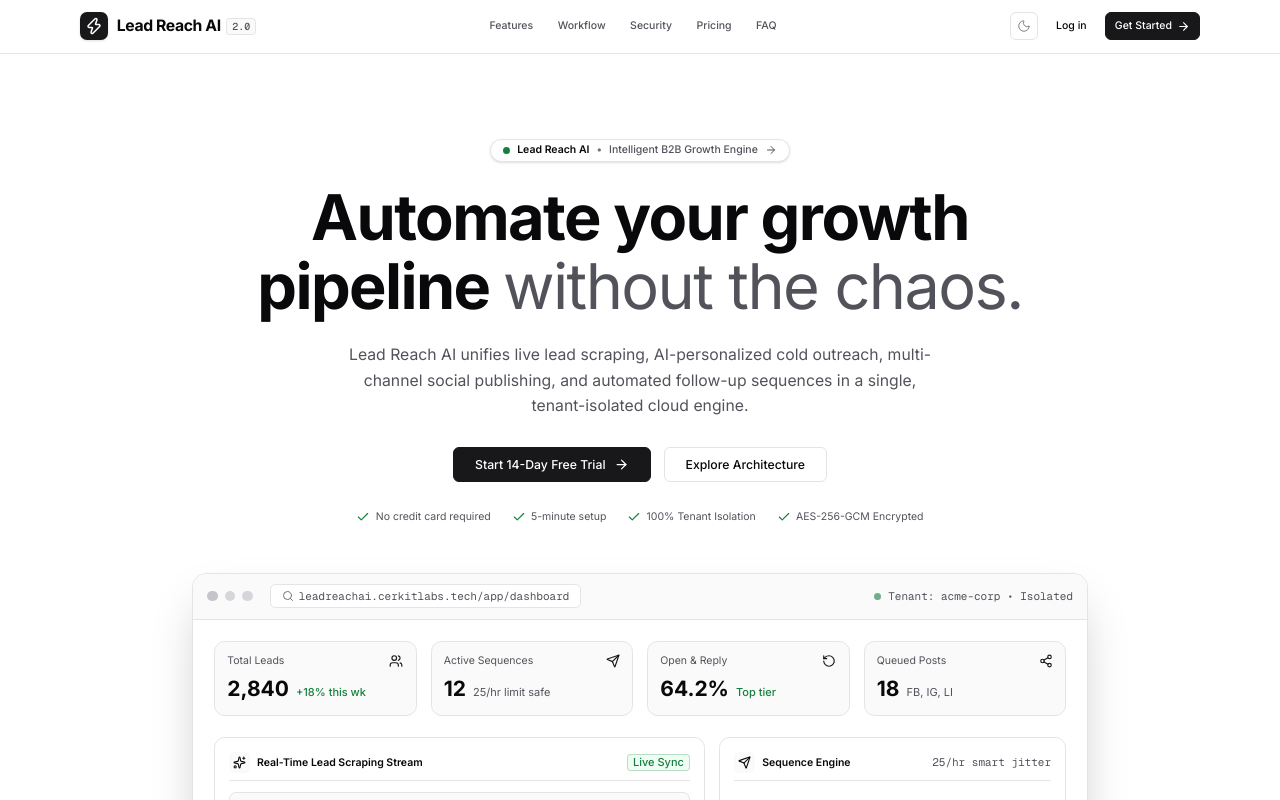
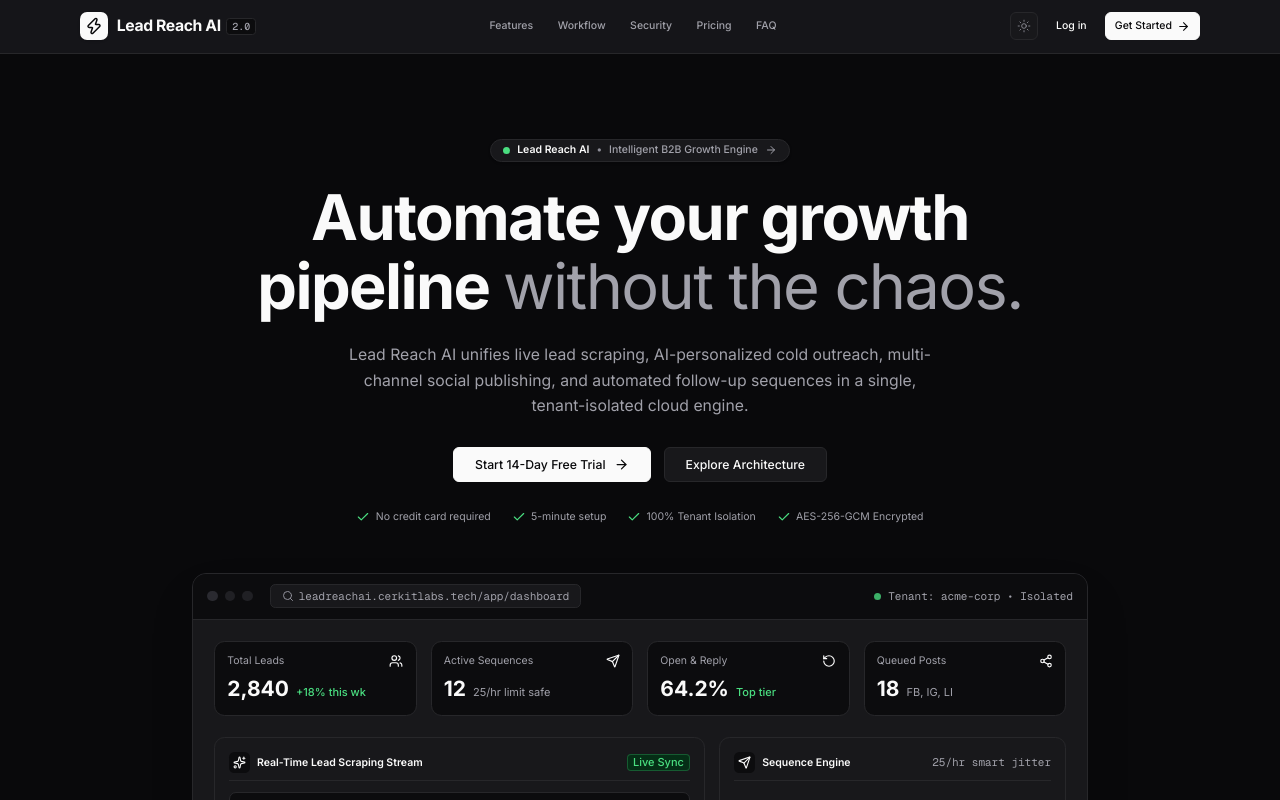
Before and after one commit to riyajul-rony/AutoHub-App, a Next.js app: page / in a window 1280 px wide. Shown: the top 800 px of the page. Built offline with nearby package versions, Linux system fonts and the light colour scheme; no server answers.

Commit message:
feat(theme): make linear-style dark mode default across app with zero-fouc server and client persistence

```diff
--- a/src/app/globals.css
+++ b/src/app/globals.css
@@ -46,6 +46,47 @@
 
 /* ───────────── Theme Variables ───────────── */
 :root,
+html[data-theme="dark"] {
+  color-scheme: dark;
+  --bg: #09090B;
+  --bg-subtle: #0C0C0E;
+  --surface: #18181B;
+  --surface-hover: #27272A;
+  --border: #27272A;
+  --border-input: #52525B;
+  --border-strong: #3F3F46;
+  --text: #FAFAFA;
+  --muted: #27272A;
+  --muted-foreground: #A1A1AA;
+  --text-muted: #A1A1AA;
+  --text-subtle: #8F8F99;
+  --primary: #FAFAFA;
+  --primary-foreground: #09090B;
+  --primary-text: #09090B;
+  --secondary: #27272A;
+  --secondary-foreground: #FAFAFA;
+  --accent: #FAFAFA;
+  --accent-subtle: #1E1B4B;
+  --accent-text: #FAFAFA;
+  --success: #4ADE80;
+  --success-bg: #052E16;
+  --warning: #FBBF24;
+  --warning-bg: #451A03;
+  --danger: #EF4444;
+  --danger-bg: #450A0A;
+  --focus-ring: #FAFAFA;
+
+  /* Continuity aliases */
+  --color-bg: var(--bg);
+  --color-surface: var(--surface);
+  --color-surface-2: var(--bg-subtle);
+  --color-border: var(--border);
+  --color-fg: var(--text);
+  --color-muted: var(--muted-foreground);
+  --color-brand: var(--primary);
+  --color-brand-2: var(--accent);
+}
+
 html[data-theme="light"] {
   color-scheme: light;
   --bg: #FFFFFF;
@@ -75,47 +116,6 @@ html[data-theme="light"] {
   --danger: #B91C1C;
   --danger-bg: #FEF2F2;
   --focus-ring: #18181B;
-
-  /* Continuity aliases */
-  --color-bg: var(--bg);
-  --color-surface: var(--surface);
-  --color-surface-2: var(--bg-subtle);
-  --color-border: var(--border);
-  --color-fg: var(--text);
-  --color-muted: var(--muted-foreground);
-  --color-brand: var(--primary);
-  --color-brand-2: var(--accent);
-}
-
-html[data-theme="dark"] {
-  color-scheme: dark;
-  --bg: #09090B;
-  --bg-subtle: #0C0C0E;
-  --surface: #18181B;
-  --surface-hover: #27272A;
-  --border: #27272A;
-  --border-input: #52525B;
-  --border-strong: #3F3F46;
-  --text: #FAFAFA;
-  --muted: #27272A;
-  --muted-foreground: #A1A1AA;
-  --text-muted: #A1A1AA;
-  --text-subtle: #8F8F99;
-  --primary: #FAFAFA;
-  --primary-foreground: #09090B;
-  --primary-text: #09090B;
-  --secondary: #27272A;
-  --secondary-foreground: #FAFAFA;
-  --accent: #FAFAFA;
-  --accent-subtle: #1E1B4B;
-  --accent-text: #FAFAFA;
-  --success: #4ADE80;
-  --success-bg: #052E16;
-  --warning: #FBBF24;
-  --warning-bg: #451A03;
-  --danger: #EF4444;
-  --danger-bg: #450A0A;
-  --focus-ring: #FAFAFA;
 
   /* Continuity aliases */
   --color-bg: var(--bg);
--- a/src/app/layout.tsx
+++ b/src/app/layout.tsx
@@ -1,4 +1,5 @@
 import type { Metadata } from "next";
+import { cookies } from "next/headers";
 import "./globals.css";
 
 export const metadata: Metadata = {
@@ -7,15 +8,21 @@ export const metadata: Metadata = {
     "High-precision lead generation, multi-account cold email outreach, automated follow-ups, and scheduled social distribution.",
 };
 
-export default function RootLayout({
+export default async function RootLayout({
   children,
 }: {
   children: React.ReactNode;
 }) {
+  const cookieStore = await cookies();
+  const themeCookie =
+    cookieStore.get("leadreach_theme")?.value ||
+    cookieStore.get("autohub_theme")?.value;
+  const initialTheme = themeCookie === "light" ? "light" : "dark";
+
   return (
     <html
       lang="en"
-      data-theme="light"
+      data-theme={initialTheme}
       suppressHydrationWarning
       className="h-full antialiased font-sans"
     >
@@ -28,7 +35,7 @@ export default function RootLayout({
         />
         <script
           dangerouslySetInnerHTML={{
-            __html: `(function(){try{var t=localStorage.getItem('leadreach_theme')||localStorage.getItem('autohub_theme');var theme=(t==='dark')?'dark':'light';document.documentElement.setAttribute('data-theme',theme);}catch(e){document.documentElement.setAttribute('data-theme','light');}})();`,
+            __html: `(function(){try{var t=localStorage.getItem('leadreach_theme')||localStorage.getItem('autohub_theme');var theme=(t==='light')?'light':'dark';document.documentElement.setAttribute('data-theme',theme);}catch(e){document.documentElement.setAttribute('data-theme','dark');}})();`,
           }}
         />
       </head>
--- a/src/components/ui/theme-toggle.tsx
+++ b/src/components/ui/theme-toggle.tsx
@@ -8,7 +8,7 @@ export interface ThemeToggleProps {
 }
 
 export const ThemeToggle: React.FC<ThemeToggleProps> = ({ className = "" }) => {
-  const [theme, setTheme] = useState<"light" | "dark">("light");
+  const [theme, setTheme] = useState<"light" | "dark">("dark");
   const [mounted, setMounted] = useState(false);
 
   useEffect(() => {
@@ -18,10 +18,9 @@ export const ThemeToggle: React.FC<ThemeToggleProps> = ({ className = "" }) => {
       setTheme(current);
     } else {
       const stored = (localStorage.getItem("leadreach_theme") || localStorage.getItem("autohub_theme")) as "light" | "dark";
-      if (stored === "dark" || stored === "light") {
-        setTheme(stored);
-        document.documentElement.setAttribute("data-theme", stored);
-      }
+      const resolved = stored === "light" ? "light" : "dark";
+      setTheme(resolved);
+      document.documentElement.setAttribute("data-theme", resolved);
     }
   }, []);
 
@@ -31,6 +30,7 @@ export const ThemeToggle: React.FC<ThemeToggleProps> = ({ className = "" }) => {
     document.documentElement.setAttribute("data-theme", next);
     try {
       localStorage.setItem("leadreach_theme", next);
+      document.cookie = `leadreach_theme=${next}; path=/; max-age=31536000; SameSite=Lax`;
     } catch {
       // Ignore quota errors
     }
@@ -39,16 +39,18 @@ export const ThemeToggle: React.FC<ThemeToggleProps> = ({ className = "" }) => {
   if (!mounted) {
     return (
       <button
+        type="button"
         aria-label="Toggle theme"
         className={`w-8 h-8 rounded-[6px] border border-border bg-surface text-text-subtle flex items-center justify-center opacity-50 cursor-pointer ${className}`}
       >
-        <Sun className="w-4 h-4" strokeWidth={1.5} />
+        <Moon className="w-4 h-4" strokeWidth={1.5} />
       </button>
     );
   }
 
   return (
     <button
+      type="button"
       onClick={toggleTheme}
       aria-label={`Switch to ${theme === "dark" ? "light" : "dark"} theme`}
       title={`Switch to ${theme === "dark" ? "light" : "dark"} theme`}
```
